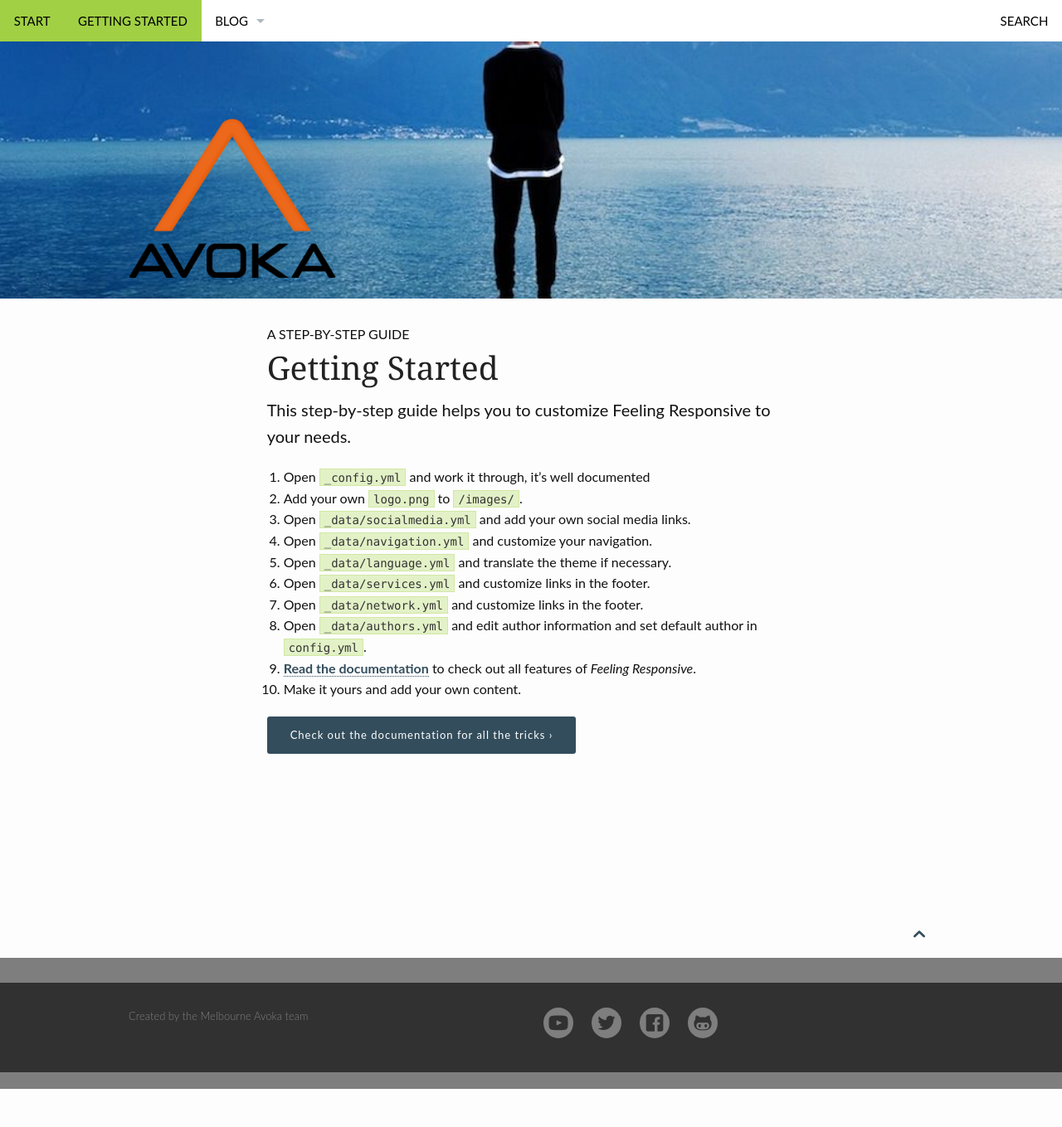
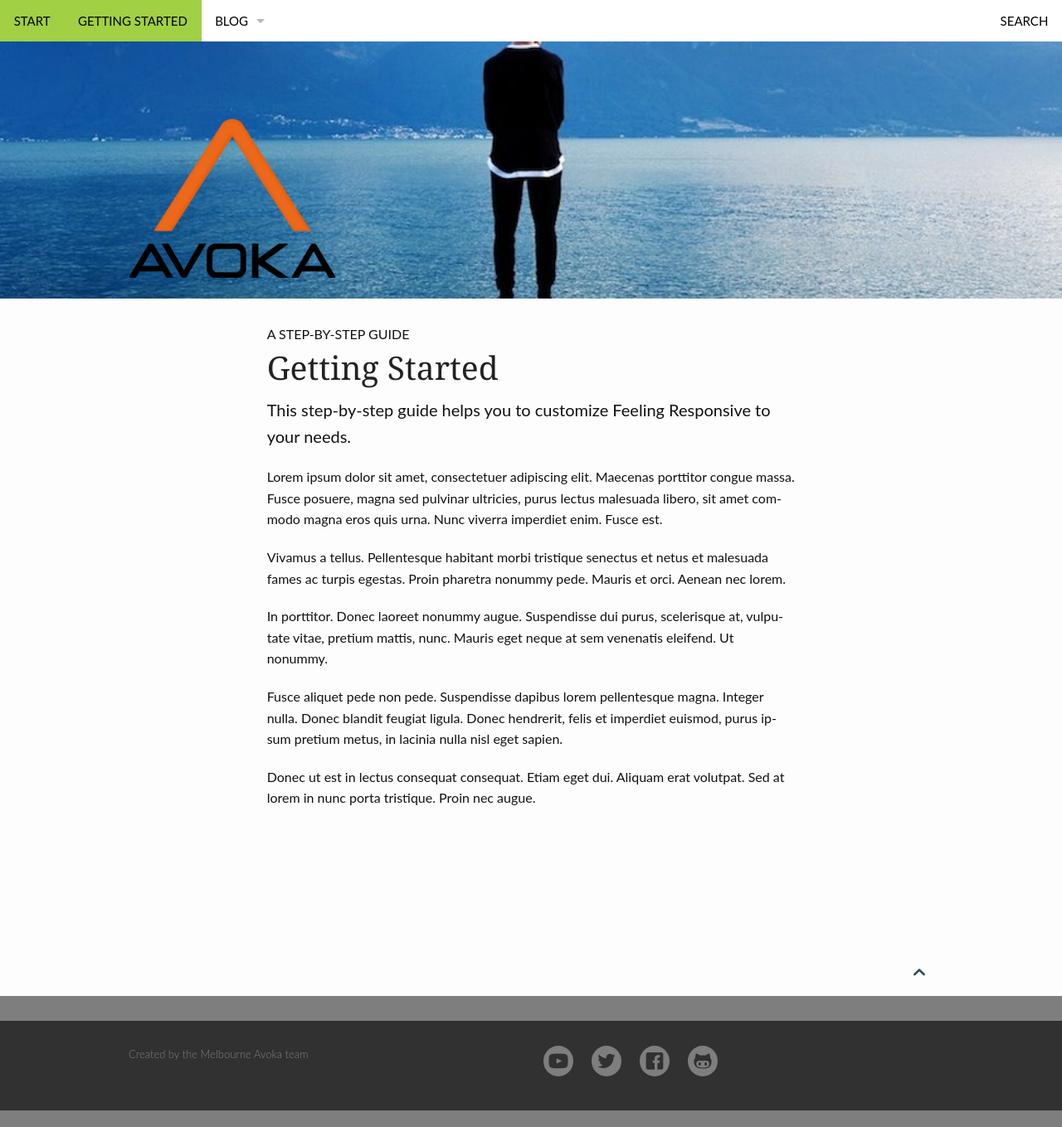
Before and after one commit to jswiebel/jswiebel.github.io, a Jekyll site: the page built from pages/getting-started.md, in a window 1280 px wide. Shown: the whole page at 83% size. Built offline with Jekyll 4.4.1, drawn with Linux system fonts in a browser that asks for light colours; before the commit the page ends 1313 px from its top, so only the background shows below that.

Commit message:
Getting started page

```diff
--- a/pages/getting-started.md
+++ b/pages/getting-started.md
@@ -8,18 +8,13 @@ header:
    image_fullwidth: "header_homepage_13.jpg"
 permalink: "/getting-started/"
 ---
-1. Open `_config.yml` and work it through, it's well documented
-2. Add your own `logo.png` to `/images/`.
-3. Open `_data/socialmedia.yml` and add your own social media links.
-4. Open `_data/navigation.yml` and customize your navigation.
-5. Open `_data/language.yml` and translate the theme if necessary.
-6. Open `_data/services.yml` and customize links in the footer.
-7. Open `_data/network.yml` and customize links in the footer.
-8. Open `_data/authors.yml` and edit author information and set default author in `config.yml`.
-9. [Read the documentation][1] to check out all features of *Feeling Responsive*.
-10. Make it yours and add your own content.
-
-<a class="radius button small" href="{{ site.url }}/documentation/">Check out the documentation for all the tricks ›</a>
+<p>Lorem ipsum dolor sit amet, consectetuer adipiscing elit. Maecenas porttitor congue massa. Fusce posuere, magna sed pulvinar ultricies, purus lectus malesuada libero, sit amet commodo magna eros quis urna. Nunc viverra imperdiet enim. Fusce est.</p>
 
 
- [1]: {{ site.url }}/documentation/
+<p>Vivamus a tellus. Pellentesque habitant morbi tristique senectus et netus et malesuada fames ac turpis egestas. Proin pharetra nonummy pede. Mauris et orci. Aenean nec lorem.</p>
+
+<p>In porttitor. Donec laoreet nonummy augue. Suspendisse dui purus, scelerisque at, vulputate vitae, pretium mattis, nunc. Mauris eget neque at sem venenatis eleifend. Ut nonummy.</p>
+
+<p>Fusce aliquet pede non pede. Suspendisse dapibus lorem pellentesque magna. Integer nulla. Donec blandit feugiat ligula. Donec hendrerit, felis et imperdiet euismod, purus ipsum pretium metus, in lacinia nulla nisl eget sapien.</p>
+
+<p>Donec ut est in lectus consequat consequat. Etiam eget dui. Aliquam erat volutpat. Sed at lorem in nunc porta tristique. Proin nec augue.</p>
```
